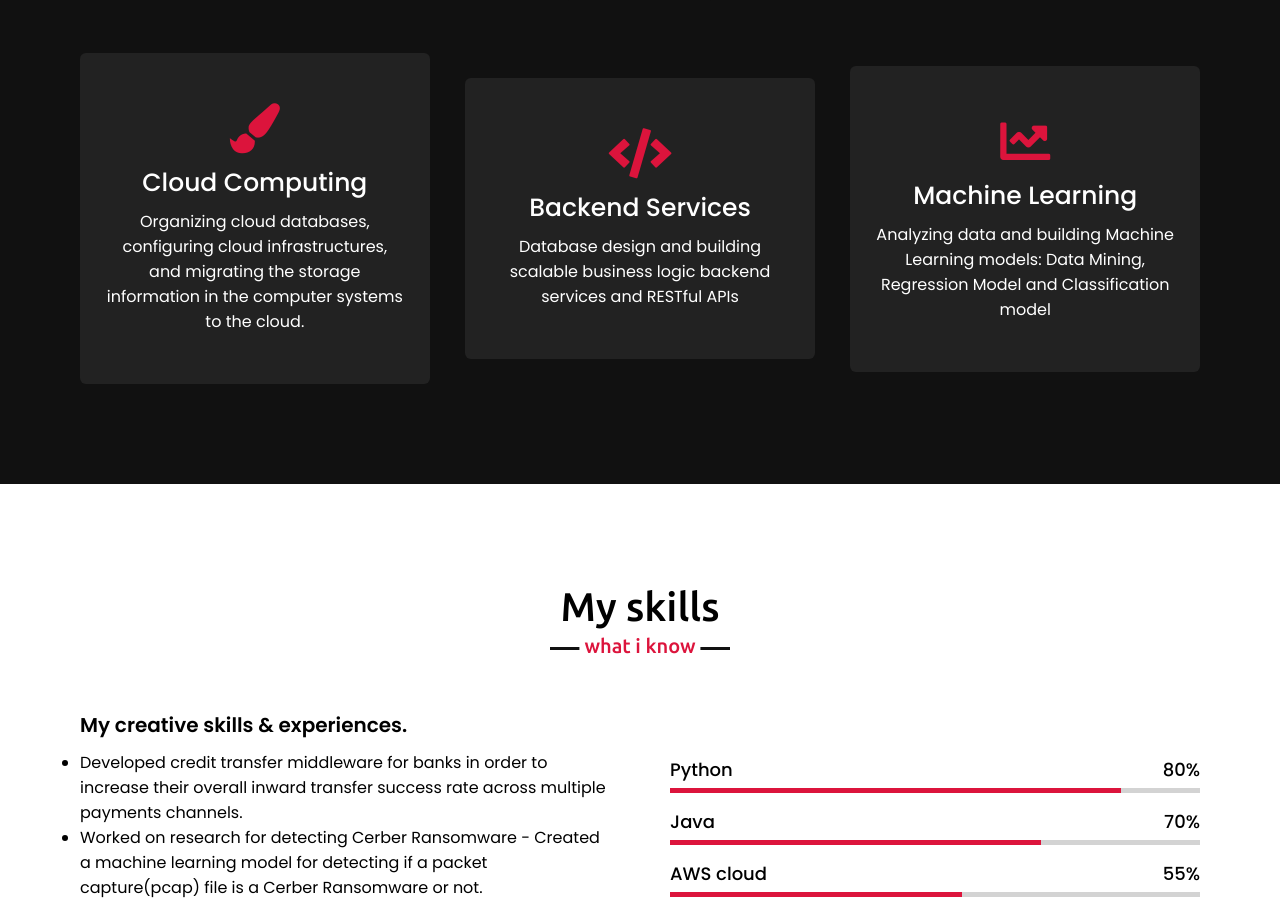
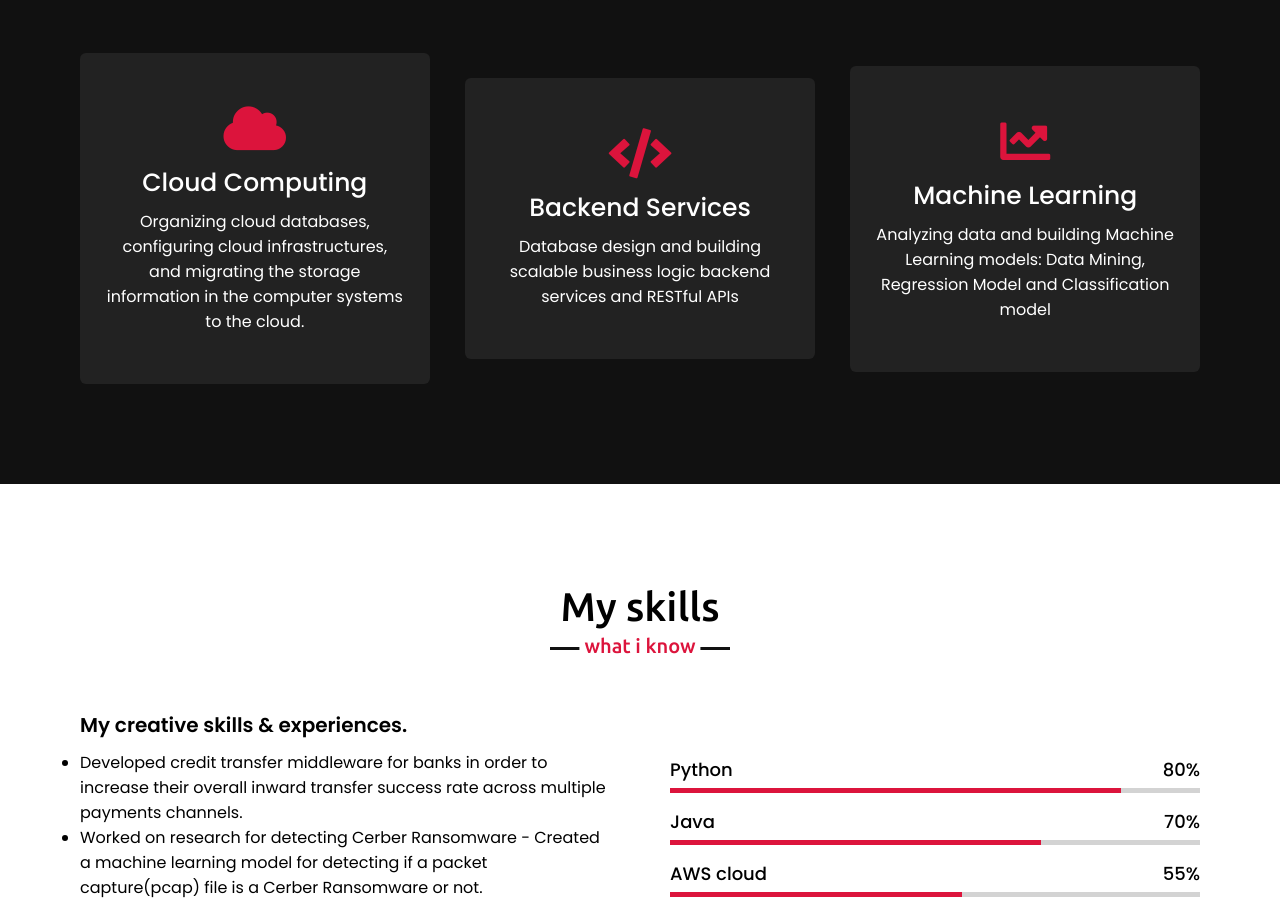
Before and after one commit to thommms/thomas-portfolio, a plain HTML site: page index.html in a window 1280 px wide. Shown: the part 1706-2609 px from the top of the page. Drawn offline with nearby package versions, Linux system fonts and the light colour scheme.

Commit message:
updated my icons in the cloud computing skills

```diff
--- a/index.html
+++ b/index.html
@@ -89,7 +89,7 @@
         <div class="serv-content">
           <div class="card">
             <div class="box">
-              <i class="fas fa-paint-brush"></i>
+              <i class="fas fa-cloud"></i>
               <div class="text">Cloud Computing</div>
               <p>
                 Organizing cloud databases, configuring cloud infrastructures, and
```
